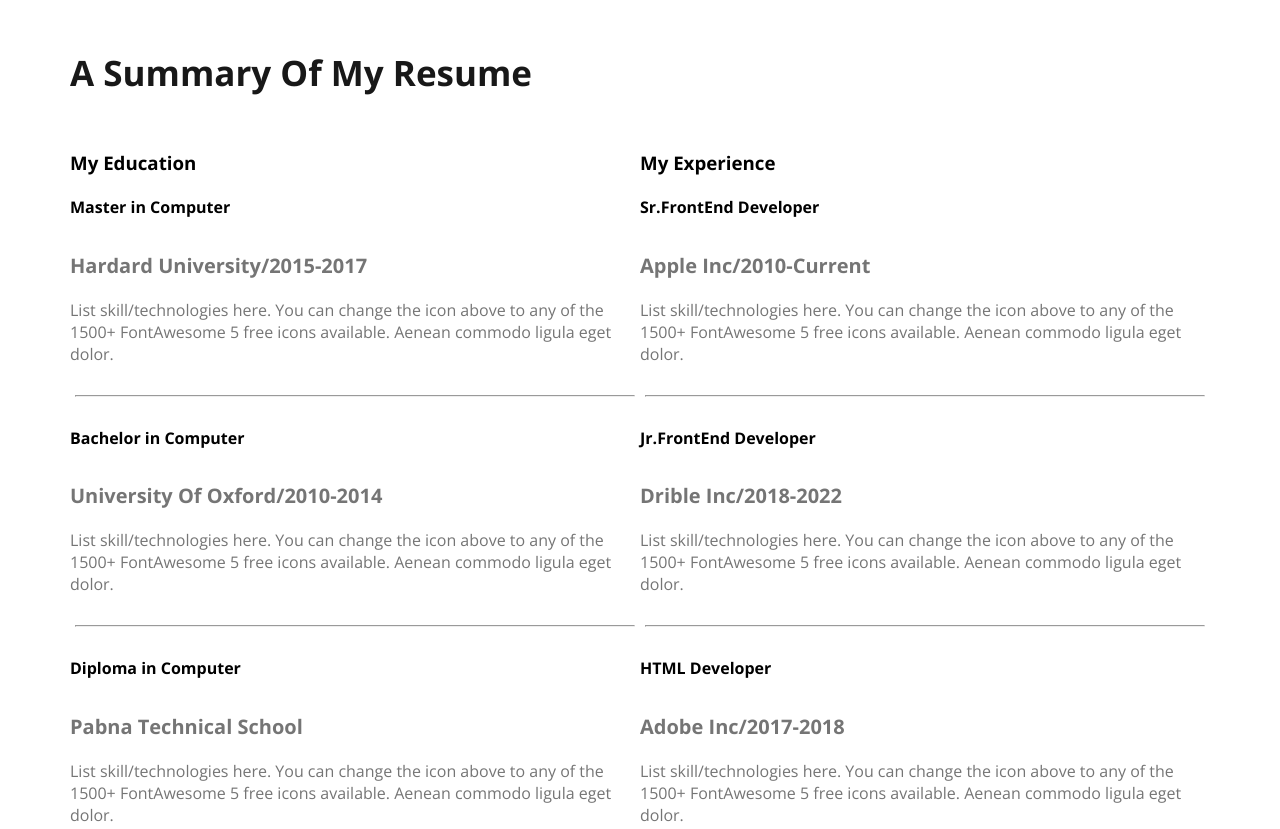
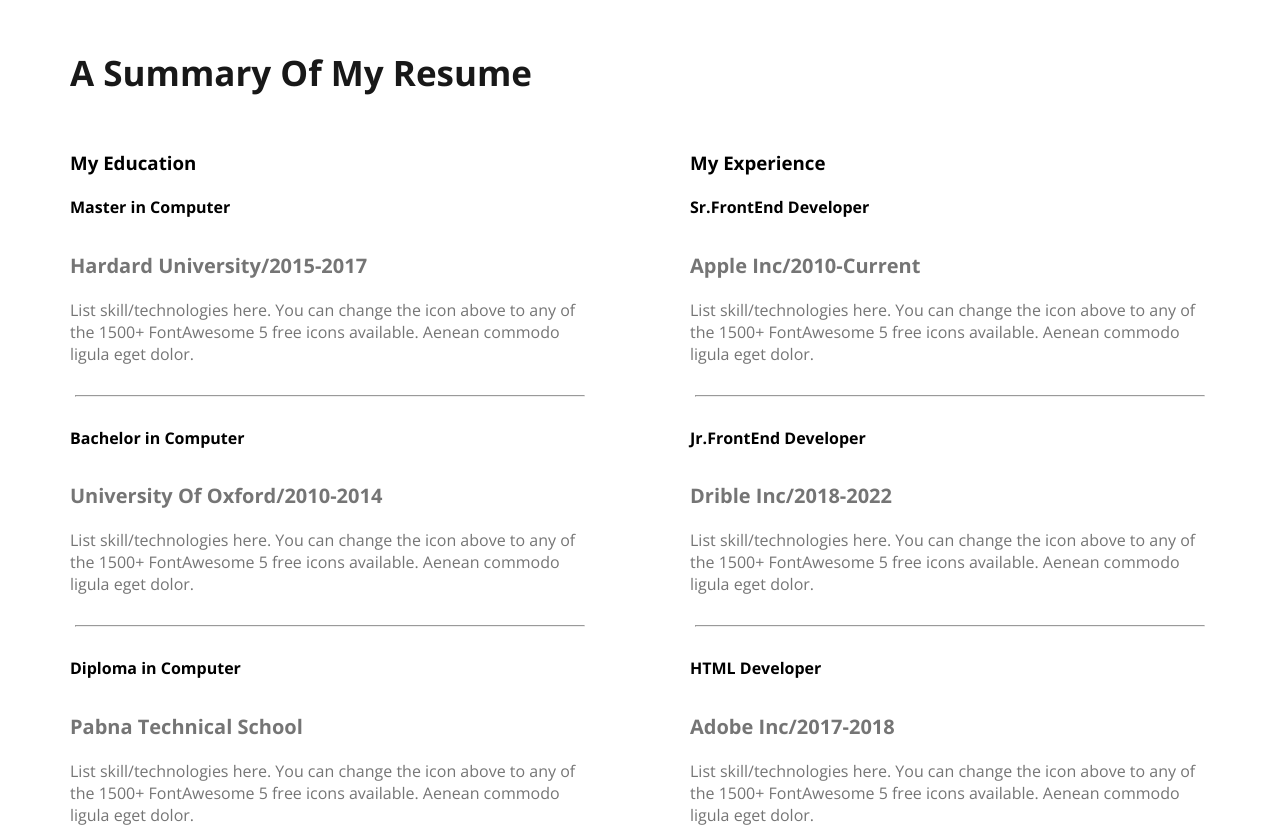
Before and after one commit to SakibHasan7439/web-dev-portfolio, a plain HTML site: page index.html in a window 1280 px wide. Shown: the part 2140-2969 px from the top of the page. Drawn offline with nearby package versions, Linux system fonts and the light colour scheme.

Commit message:
commited

```diff
--- a/style/style.css
+++ b/style/style.css
@@ -215,7 +215,7 @@ main {
 
 .resume-container {
     display: flex;
-    gap: 24;
+    gap: 100px;
 }
 
 .experience-description, .experience-sub-title {
```
